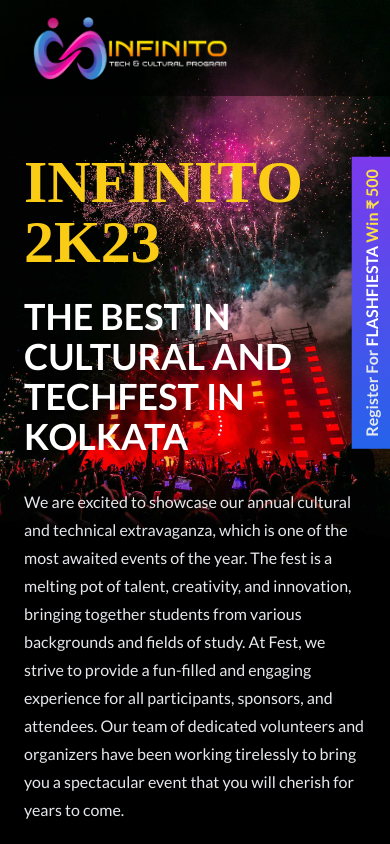
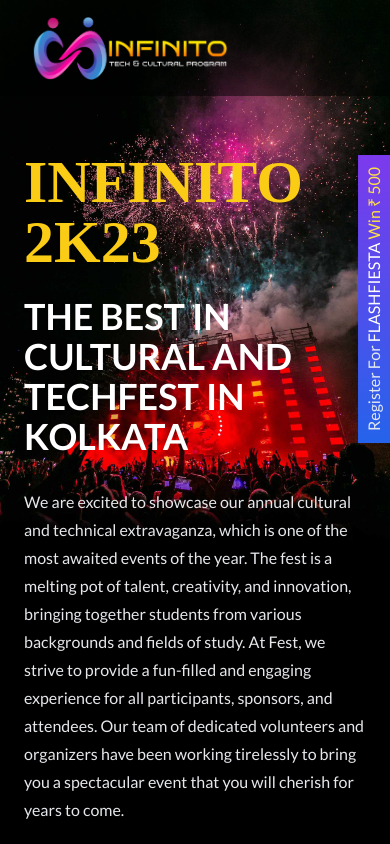
Before and after one commit to snahashisk/infinito2k24, a React (Create React App) app: page / in a window 390 px wide. Shown: the top 844 px of the page. Built offline with nearby package versions, Linux system fonts and the light colour scheme; a web font is replaced by a local one.

Commit message:
Fixed Position

```diff
--- a/src/pages/Home.jsx
+++ b/src/pages/Home.jsx
@@ -18,7 +18,7 @@
   return (
     <div className="w-full lg:h-screen relative font-sans lg:bg-black lg:bg-opacity-30 md:bg-opacity-30 pb-8 pt pt-24 overflow-hidden">
       <button
-        className="lg:py-2 py-2 lg:px-4 px-3 m-0 bg-gradient-to-r from-blue-600 to-violet-600 text-white font-bold absolute lg:-right-32 -right-32 top-1/4 lg:top-1/3 -rotate-90"
+        className="lg:py-2 py-1 lg:px-4 px-3 m-0 bg-gradient-to-r from-blue-600 to-violet-600 text-white font-medium lg:font-bold absolute lg:-right-32 -right-32 top-1/4 lg:top-1/3 -rotate-90"
         onClick={() =>
           window.open("https://forms.gle/xDKUna9HhdM3qftb7", "_blank")
         }
@@ -38,7 +38,7 @@
       />
       <div className="lg:flex w-full px-6">
         <div className="lg:px-16 py-8">
-          <h1 className="lg:text-9xl md:text-9xl text-6xl w-1/2 font-extrabold py-6 text-yellow-400 text-shadow-lg font-cursive">
+          <h1 className="lg:text-9xl md:text-6xl text-6xl w-1/2 font-extrabold py-6 text-yellow-400 text-shadow-lg font-cursive">
             INFINITO 2K23
           </h1>
           <h1 className="text-white lg:text-5xl md:text-5xl text-4xl font-semibold lg:w-3/5">
```
